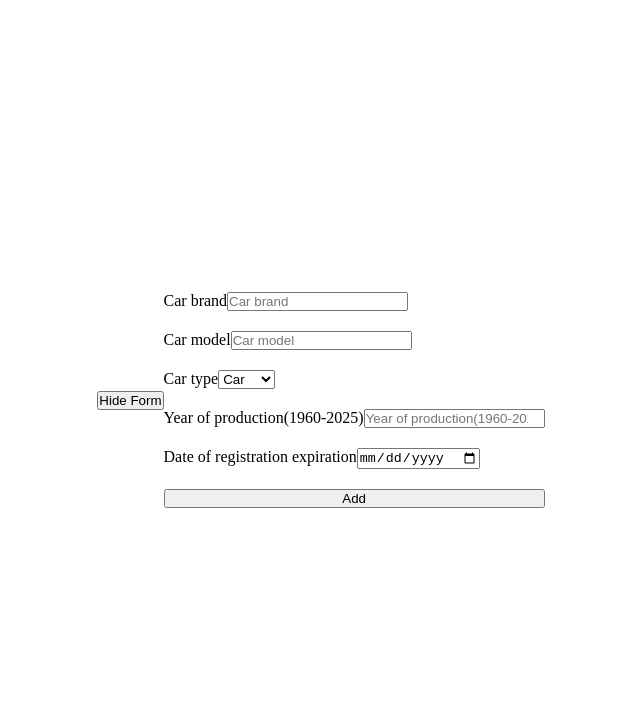
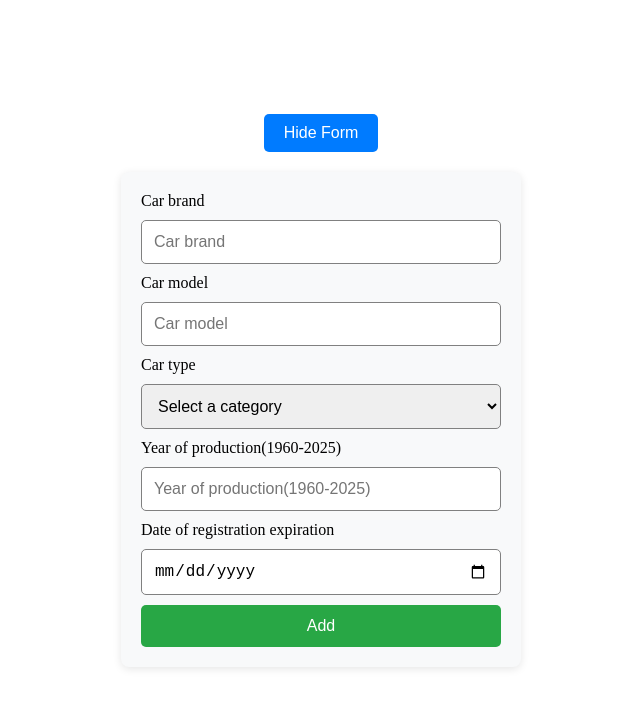
Before and after one commit to LukaZuljevic/Internship-14-CarDealership, a React (Vite) app in the folder Internship-14-CarDealership/: page / in a window 1280 px wide. Both pictures are taken after a click on the button "Show Form". Shown: the top 708 px of the page, without its empty margins (319-959 px from the left). Built offline with nearby package versions, Linux system fonts and the light colour scheme.

Commit message:
Add form style

```diff
--- a/Internship-14-CarDealership/src/components/Form/Form.css
+++ b/Internship-14-CarDealership/src/components/Form/Form.css
@@ -1,8 +1,46 @@
+.form-container {
+  display: flex;
+  flex-direction: column;
+  align-items: center;
+}
+
+.form-button {
+  background-color: #007bff;
+  color: white;
+  padding: 10px 20px;
+  border: none;
+  border-radius: 5px;
+  font-size: 16px;
+  cursor: pointer;
+  transition: background-color 0.3s ease;
+}
+
+.form-button:hover {
+  background-color: rgb(0, 86, 179);
+}
+
 .form {
   display: flex;
   flex-direction: column;
+  background-color: rgb(248, 249, 250);
+  padding: 20px;
+  border-radius: 8px;
+  box-shadow: 0 2px 8px rgba(0, 0, 0, 0.1);
+  max-width: 400px;
+  margin: 20px;
 }
 
-.form input, .form select{
-  margin-bottom: 20px;
+.form button[type="submit"] {
+  background-color: rgb(40, 167, 69);
+  color: white;
+  padding: 12px 20px;
+  border: none;
+  border-radius: 5px;
+  font-size: 16px;
+  cursor: pointer;
+  transition: background-color 0.3s ease;
 }
+
+.form button[type="submit"]:hover {
+  background-color: rgb(33, 136, 56);
+}
--- a/Internship-14-CarDealership/src/components/Form/Form.tsx
+++ b/Internship-14-CarDealership/src/components/Form/Form.tsx
@@ -9,7 +9,7 @@ function Form() {
   const [carData, setCarData] = useState({
     brand: "",
     model: "",
-    type: "Car",
+    type: "",
     year: "",
     expiration: "",
   });
@@ -36,6 +36,14 @@ function Form() {
     cars.push(carWithId);
     localStorage.setItem("cars", JSON.stringify(cars));
 
+    setCarData({
+      brand: "",
+      model: "",
+      type: "",
+      year: "",
+      expiration: "",
+    });
+
     toast.success("Car added successfully");
   };
 
@@ -60,8 +68,8 @@ function Form() {
   };
 
   return (
-    <>
-      <button onClick={toggleFormVisibility}>
+    <div className="form-container">
+      <button className="form-button" onClick={toggleFormVisibility}>
         {isVisible ? "Hide Form" : "Show Form"}
       </button>
       {isVisible && (
@@ -105,7 +113,7 @@ function Form() {
           <Toaster />
         </form>
       )}
-    </>
+    </div>
   );
 }
 
--- a/Internship-14-CarDealership/src/components/Input/Input.css
+++ b/Internship-14-CarDealership/src/components/Input/Input.css
@@ -0,0 +1,13 @@
+.form-input {
+  width: 100%;
+  padding: 12px;
+  margin: 10px 0;
+  border: 1px solid gray;
+  border-radius: 5px;
+  font-size: 16px;
+}
+
+.form-input:focus {
+  outline: none;
+  border-color: rgb(0, 123, 255);
+}
--- a/Internship-14-CarDealership/src/components/Input/Input.tsx
+++ b/Internship-14-CarDealership/src/components/Input/Input.tsx
@@ -1,4 +1,5 @@
 import React from "react";
+import "./Input.css";
 
 function Input({ type, placeholder, name, value, onChange }) {
   const options = ["Motor", "Car", "Truck", "Bus", "Bike"];
@@ -8,7 +9,16 @@ function Input({ type, placeholder, name, value, onChange }) {
       {type === "select" ? (
         <>
           <label htmlFor={name}>{placeholder}</label>
-          <select name={name} value={value} onChange={onChange} required>
+          <select
+            className="form-input"
+            name={name}
+            value={value}
+            onChange={onChange}
+            required
+          >
+            <option value="" disabled>
+              Select a category
+            </option>
             {options.map((option) => (
               <option key={option} value={option}>
                 {option}
@@ -20,6 +30,7 @@ function Input({ type, placeholder, name, value, onChange }) {
         <>
           <label htmlFor={name}>{placeholder}</label>
           <input
+            className="form-input"
             type={type}
             id={name}
             placeholder={placeholder}
```
